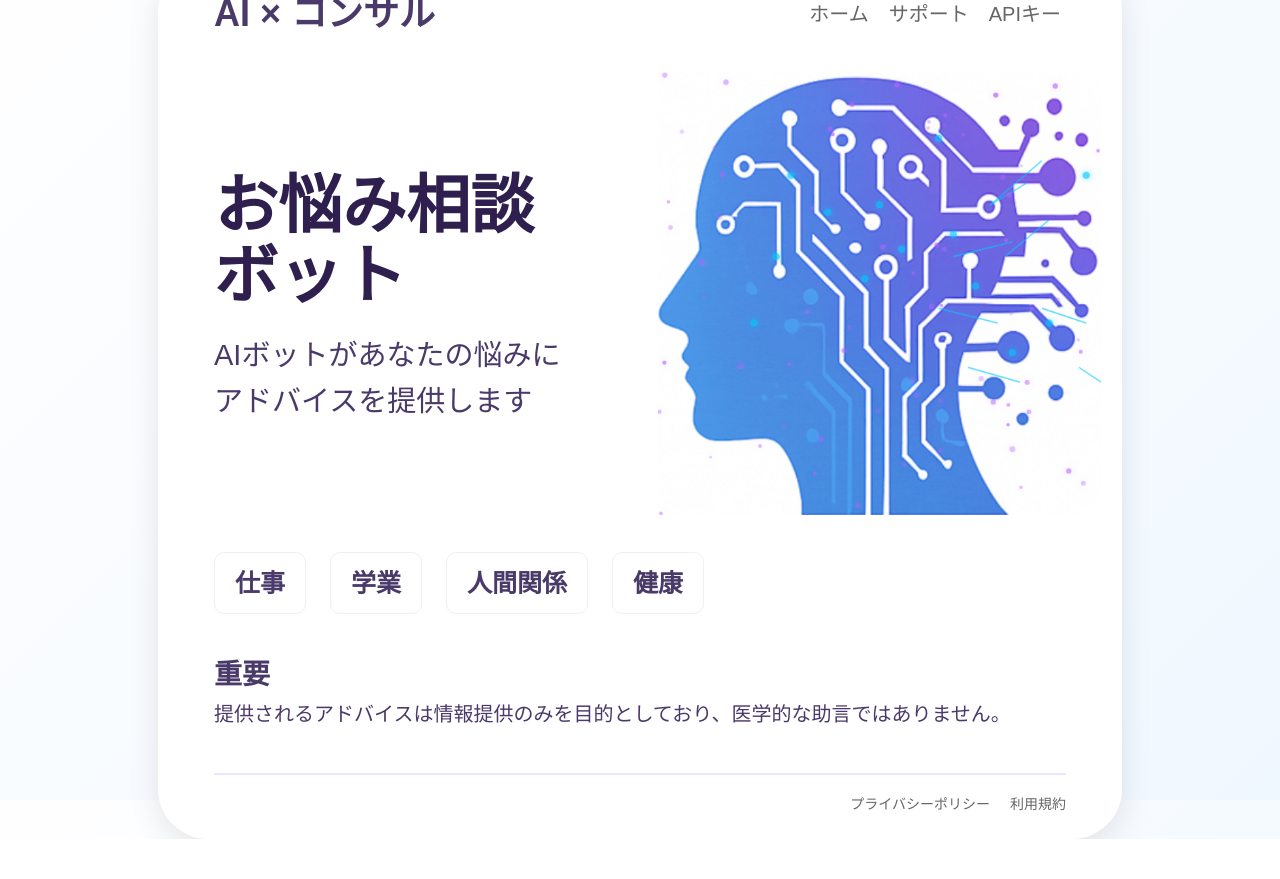
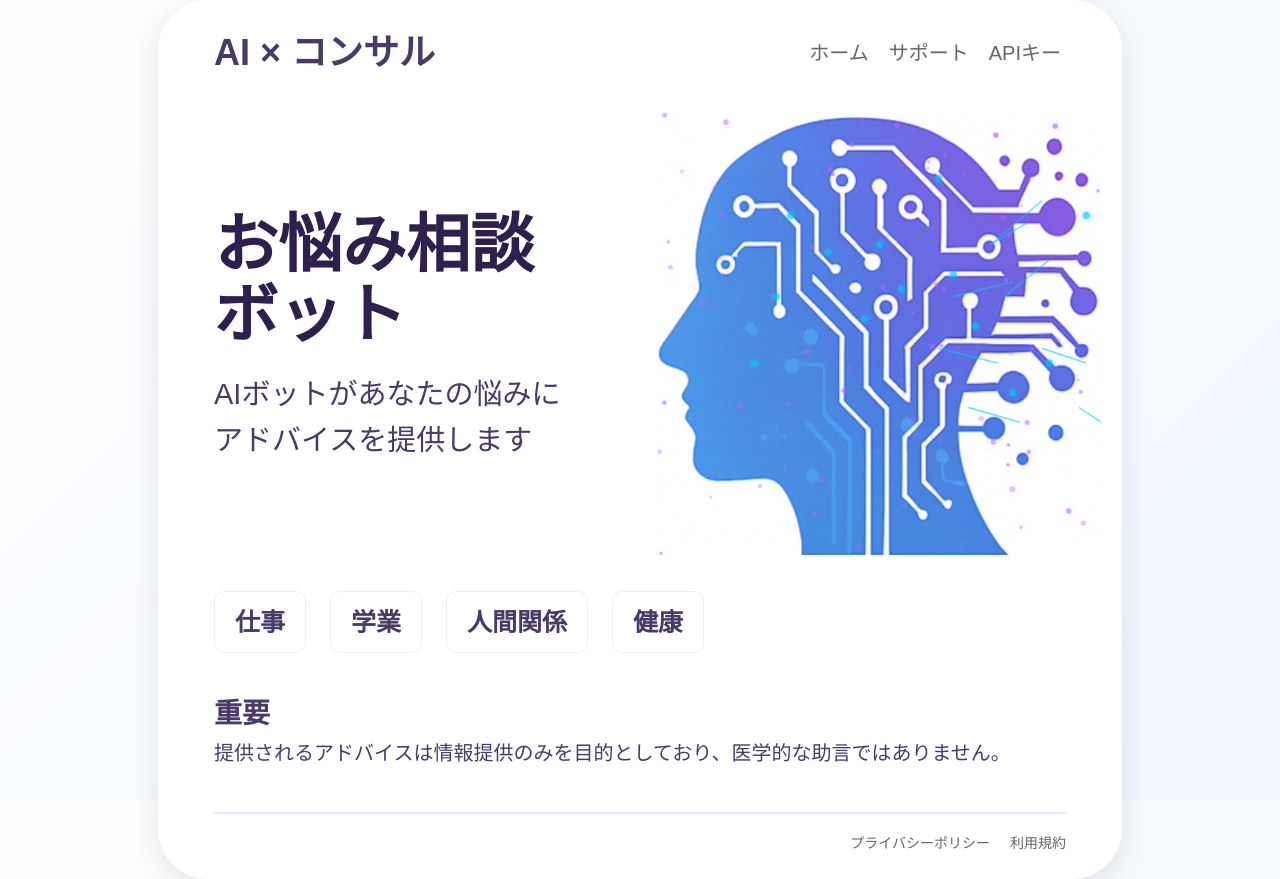
Before and after one commit to JuliettKhar/ai-consult-app, a Vue app: page / in a window 1280 px wide. Before the commit the page ends 839 px from the top, so only its background shows below. Built offline with nearby package versions, Linux system fonts and the light colour scheme; the HTML template or start-up script is replaced by a standard one.

Commit message:
small ui fixes

```diff
--- a/src/App.vue
+++ b/src/App.vue
@@ -142,7 +142,6 @@
     display: flex;
     align-items: center;
     position: absolute;
-    right: 0;
     top: 0;
     background: rgba(255, 255, 255, 0.7);
     backdrop-filter: blur(6px);
@@ -151,6 +150,8 @@
     padding: 10px 20px;
     border-radius: 10px;
     z-index: 2;
+    transform: translateX(50%);
+    right: 50%;
 
     @media (max-width: 1024px) {
       top: -10px;
@@ -165,6 +166,7 @@
       font-style: inherit;
       border-radius: 3px;
       height: 24px;
+      color: inherit;
     }
 
     button {
--- a/src/assets/base.css
+++ b/src/assets/base.css
@@ -65,7 +65,7 @@
 body {
   display: flex;
   align-items: center;
-  height: 100%;
+  min-height: 100%;
   background: #f0f0f0;
   transition: color 0.5s,
   background-color 0.5s;
```
